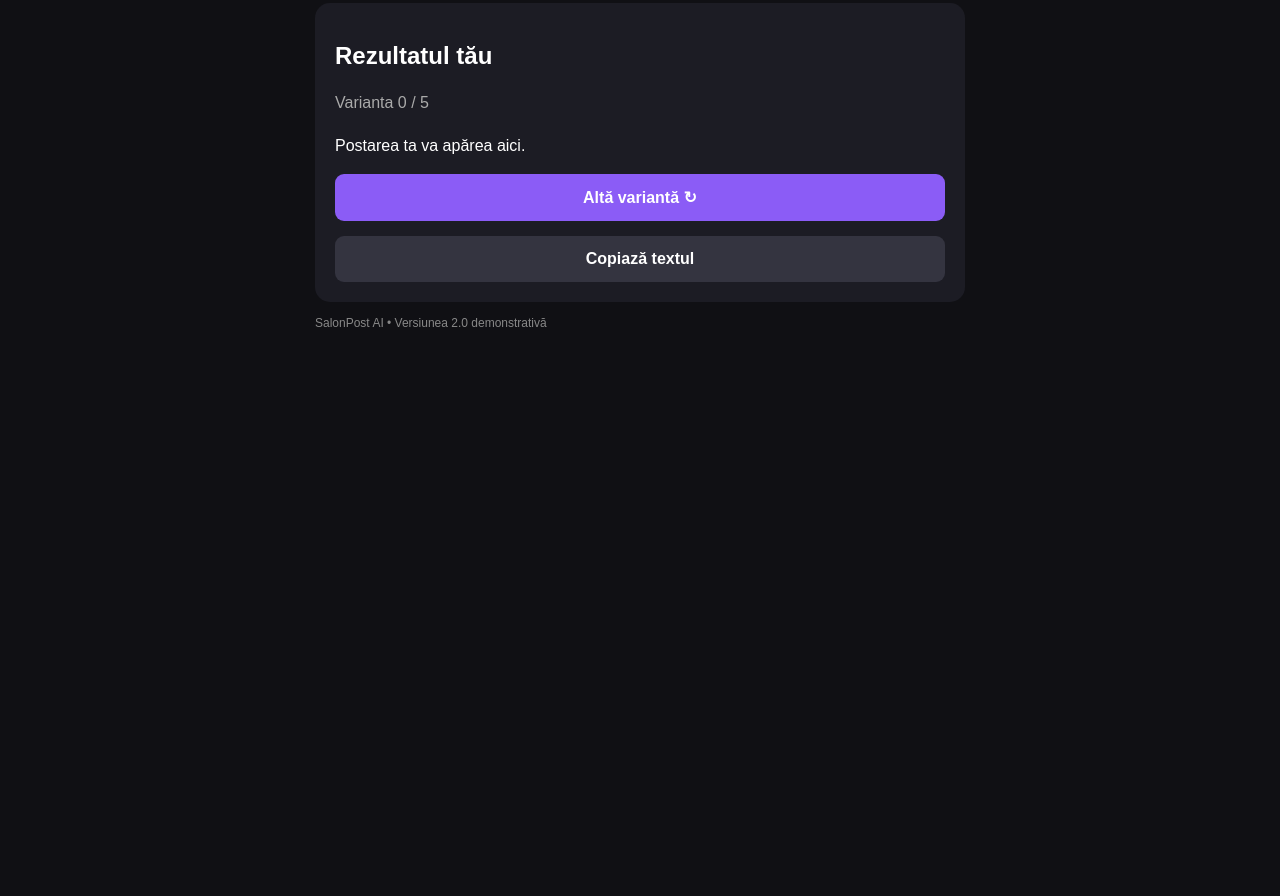
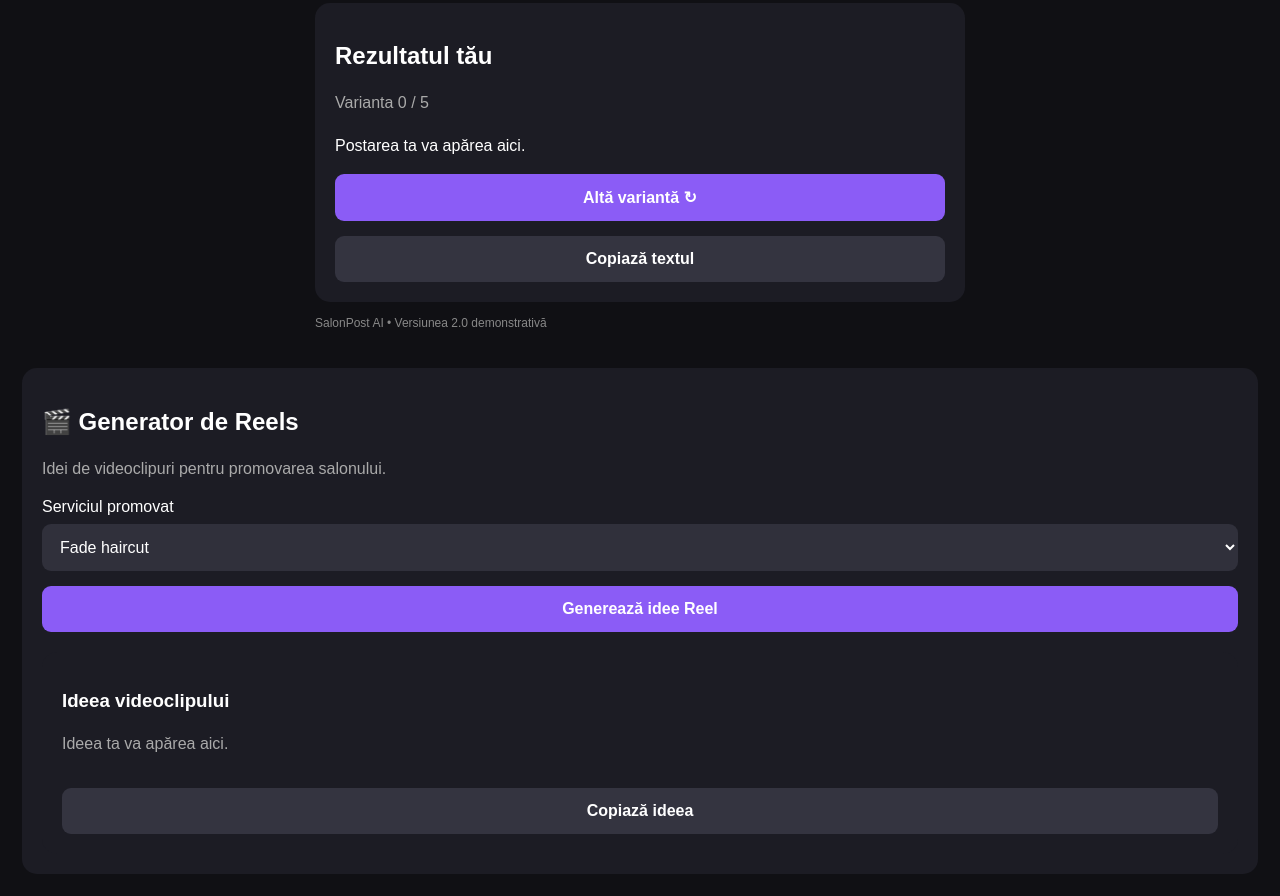
Before and after one commit to grigoriigrigorii-cyber/salonpost-ai, a plain HTML site: page index.html in a window 1280 px wide. Shown: the part 603-1499 px from the top of the page. Before the commit the page ends 993 px from the top, so only its background shows below. Drawn offline with Linux system fonts and the light colour scheme.

Commit message:
Update index.html

```diff
--- a/index.html
+++ b/index.html
@@ -65,6 +65,28 @@ button.secondary{background:#343440}
 
 <p class="small">SalonPost AI • Versiunea 2.0 demonstrativă</p>
 </main>
+<div class="card">
+<h2>🎬 Generator de Reels</h2>
+<p>Idei de videoclipuri pentru promovarea salonului.</p>
+
+<label>Serviciul promovat</label>
+<select id="reelService">
+<option>Fade haircut</option>
+<option>Tuns bărbați</option>
+<option>Tuns și barbă</option>
+<option>Coafură</option>
+<option>Manichiură</option>
+</select>
+
+<button onclick="generateReel()">Generează idee Reel</button>
+
+<div class="card">
+<h3>Ideea videoclipului</h3>
+<p id="reelResult">Ideea ta va apărea aici.</p>
+<button class="secondary" onclick="copyReel()">Copiază ideea</button>
+</div>
+</div>
+
 
 <script>
 let current = 0;
```
